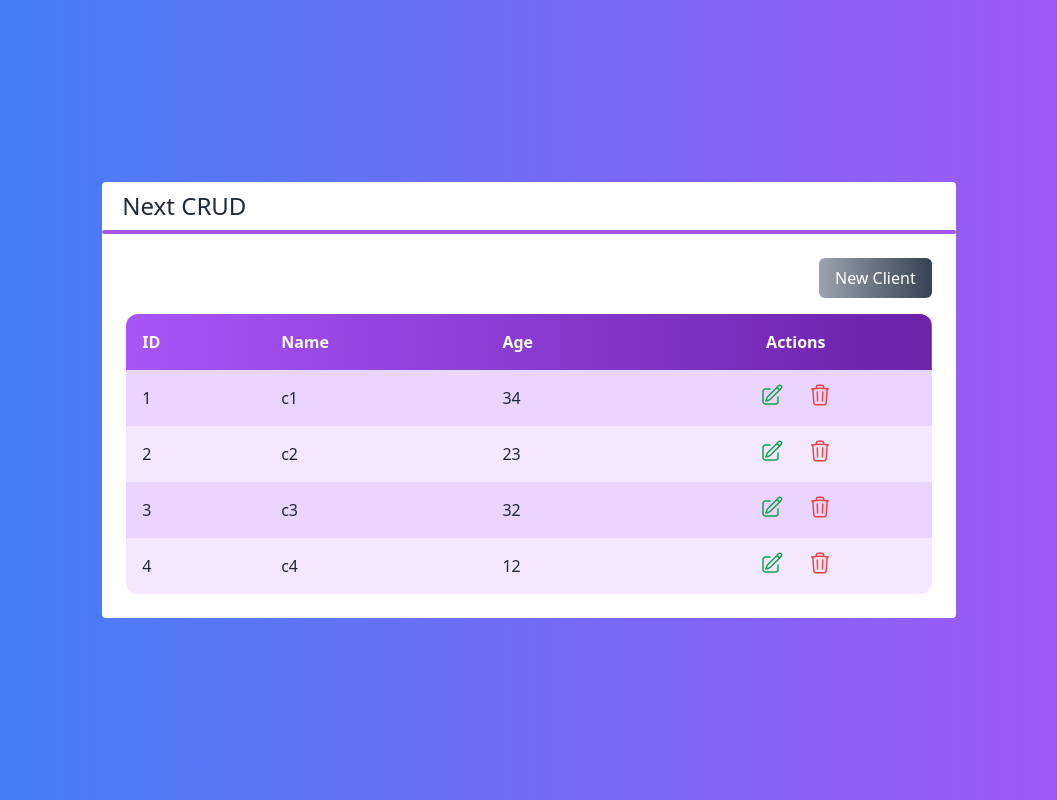
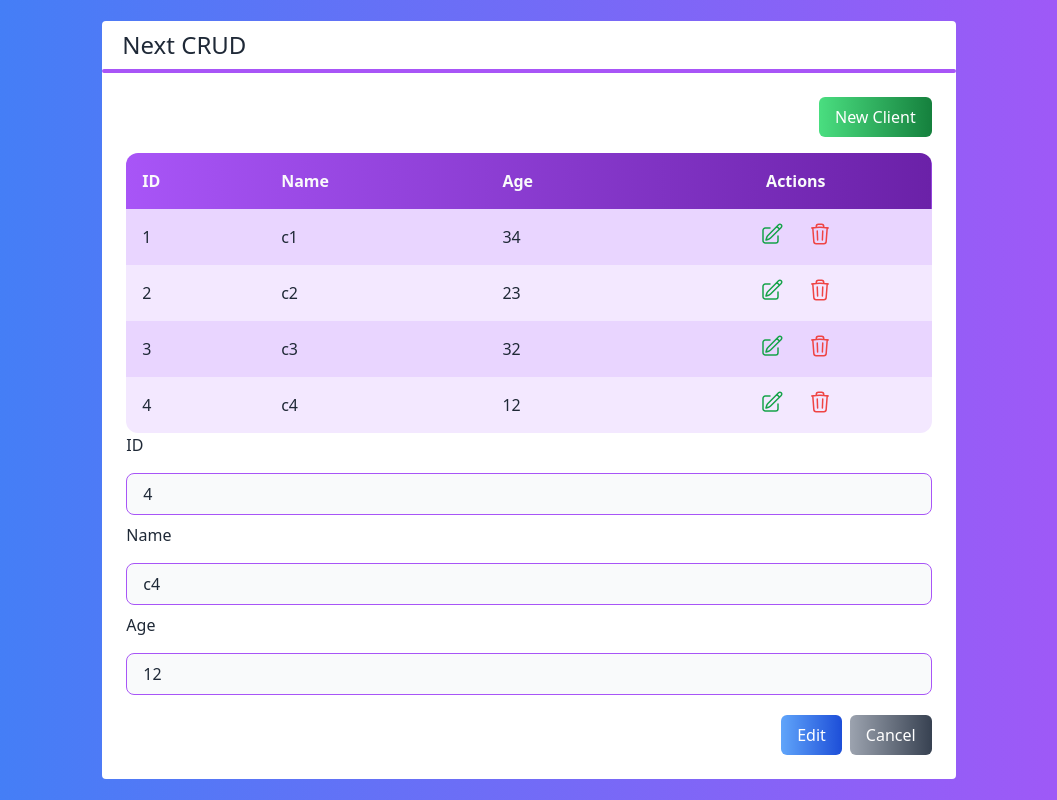
Before and after one commit to bryanoliveira11/Curso-React-Redux, a Next.js app in the folder next-js/next-js-crud/: page / in a window 1280 px wide. Shown: the whole page, without its empty margins (111-1168 px from the left). Built offline with nearby package versions, Linux system fonts and the light colour scheme.

Commit message:
Form Component #1

```diff
--- /dev/null
+++ b/next-js/next-js-crud/src/components/Form.tsx
@@ -0,0 +1,26 @@
+import { useState } from 'react';
+import Input from './Input';
+import Client from '../core/Client';
+import Button from './Button';
+
+interface FormProps {
+  client: Client;
+}
+
+export default function Form(props: FormProps) {
+  const id = props.client?.id;
+  const [name, setName] = useState(props.client?.name ?? '');
+  const [age, setAge] = useState(props.client?.age ?? 0);
+
+  return (
+    <div>
+      {id ? <Input text="ID" value={id} readOnly={true} className='mb-2' /> : false}
+      <Input text="Name" value={name} valueChanged={setName} className='mb-2'/>
+      <Input text="Age" type="number" value={age} valueChanged={setAge}/>
+      <div className='flex justify-end mt-5'>
+        <Button color='blue' className='mr-2'> {id ? 'Edit' : 'Save'} </Button>
+        <Button> Cancel </Button>
+      </div>
+    </div>
+  );
+}
--- /dev/null
+++ b/next-js/next-js-crud/src/components/Input.tsx
@@ -0,0 +1,26 @@
+interface InputProps {
+  text: string;
+  type?: 'text' | 'number';
+  value: any;
+  readOnly?: boolean;
+  className?: string;
+  valueChanged?: (value: any) => void;
+}
+
+export default function Input(props: InputProps) {
+  return (
+    <div className={`flex flex-col ${props.className}`}>
+      <label className="mb-4">{props.text}</label>
+      <input
+        type={props.type ?? 'text'}
+        value={props.value}
+        readOnly={props.readOnly}
+        onChange={e => props.valueChanged?.(e.target.value)}
+        className={`
+        border border-purple-500 rounded-lg focus:outline-none
+      bg-gray-50 px-4 py-2 ${props.readOnly ? '' : 'focus:bg-white'}`
+      }
+      />
+    </div>
+  );
+}
--- a/next-js/next-js-crud/src/pages/index.tsx
+++ b/next-js/next-js-crud/src/pages/index.tsx
@@ -1,4 +1,5 @@
 import Button from '../components/Button';
+import Form from '../components/Form';
 import Layout from '../components/Layout';
 import Table from '../components/Table';
 import Client from '../core/Client';
@@ -26,13 +27,14 @@ export default function Home() {
     >
       <Layout title="Next CRUD">
         <div className="flex justify-end">
-          <Button className="mb-4">New Client</Button>
+          <Button className="mb-4" color='green'>New Client</Button>
         </div>
         <Table
           clients={clients}
           selectedClient={selectedClient}
           deletedClient={deletedClient}
         ></Table>
+        <Form client={clients[3]}></Form>
       </Layout>
     </div>
   );
```
